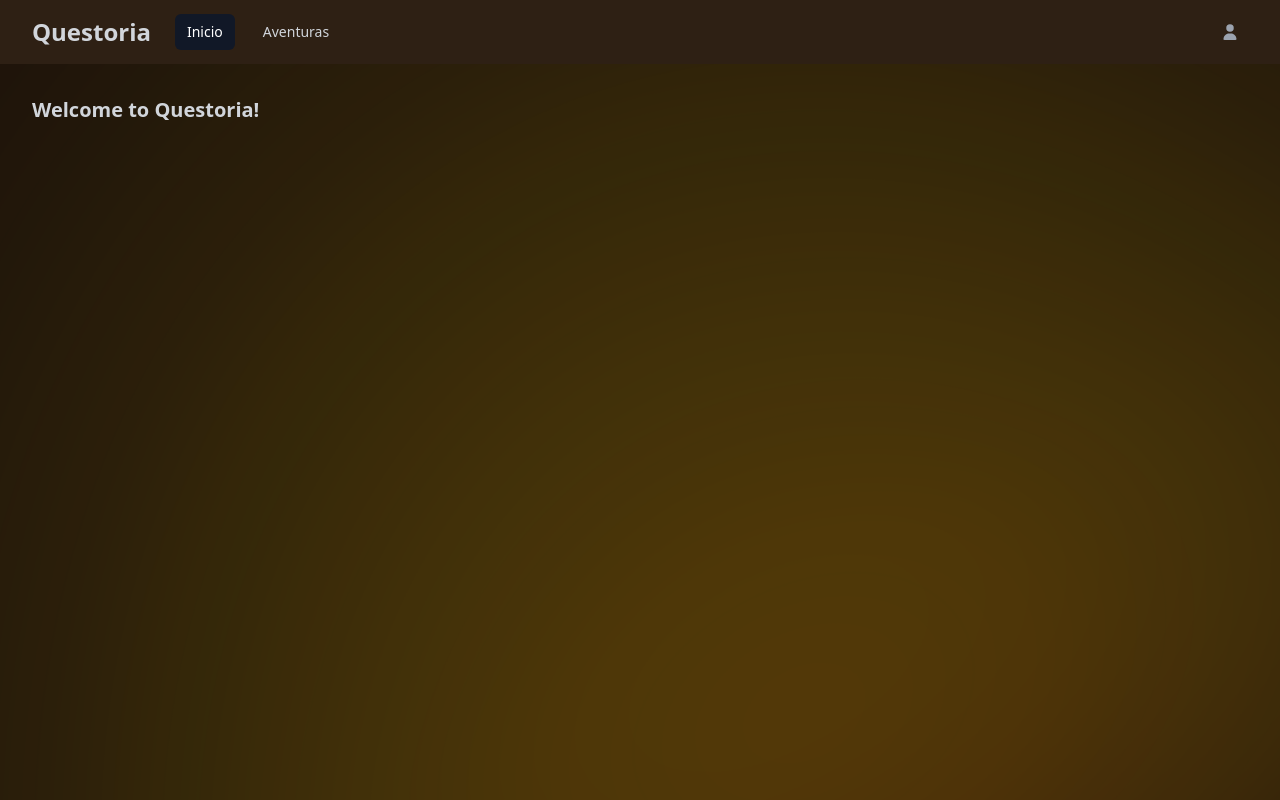
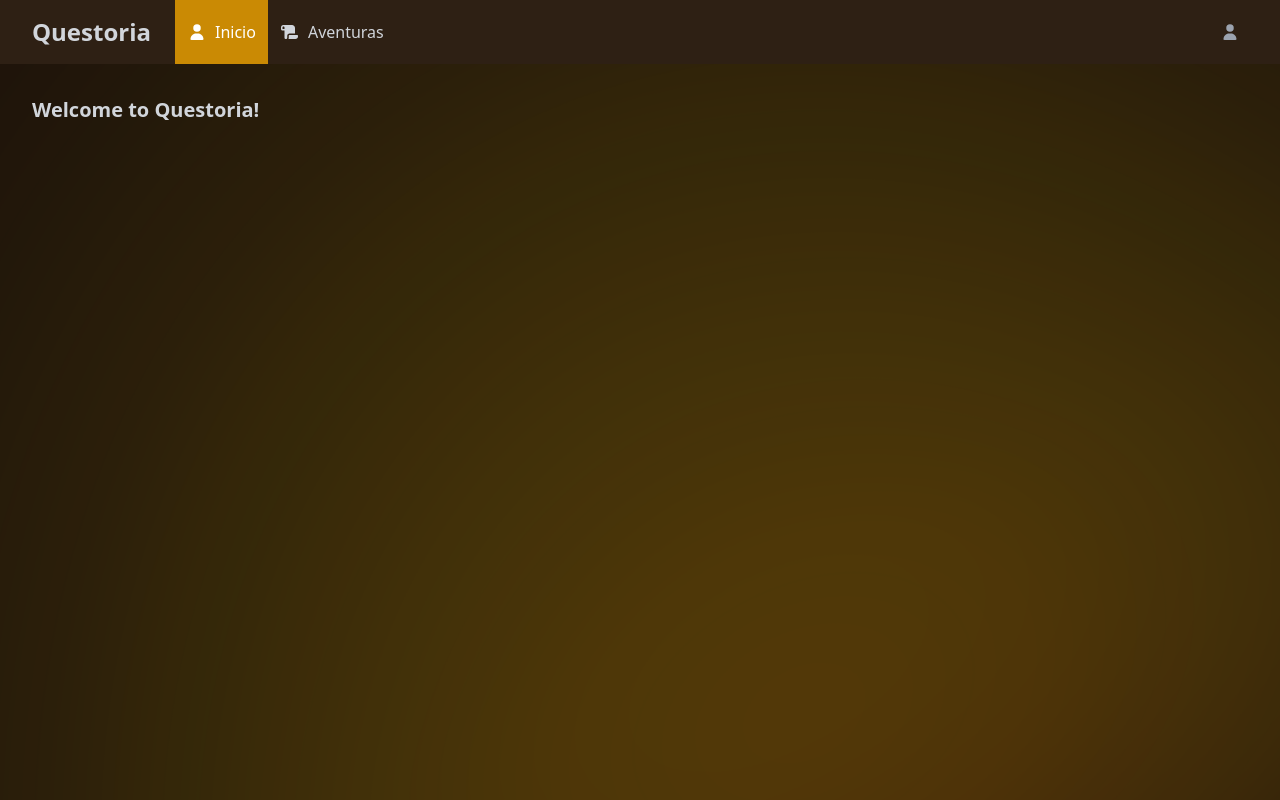
Before and after one commit to GwerhDev/Questoria-Web, a React (Vite) app: page / in a window 1280 px wide. Built offline with nearby package versions, Linux system fonts and the light colour scheme; no server answers.

Commit message:
changing landing

```diff
--- a/src/components/Navbar.jsx
+++ b/src/components/Navbar.jsx
@@ -3,7 +3,7 @@ import { useState } from 'react';
 import { Link, useLocation } from 'react-router-dom';
 import { useSelector, useDispatch } from 'react-redux';
 import { FontAwesomeIcon } from '@fortawesome/react-fontawesome';
-import { faUser, faBars, faTimes } from '@fortawesome/free-solid-svg-icons';
+import { faUser, faBars, faTimes, faScroll } from '@fortawesome/free-solid-svg-icons';
 import { logoutUser } from '../store/accountSlice';
 
 export const Navbar = () => {
@@ -13,11 +13,11 @@ export const Navbar = () => {
   const [isMobileMenuOpen, setIsMobileMenuOpen] = useState(false);
 
   const getLinkClass = (path) => {
-    const baseClasses = 'px-3 py-2 rounded-md text-sm font-medium text-gray-300 hover:bg-gray-700 hover:text-white';
+    const baseClasses = 'px-3 h-full flex gap-2 items-center font-medium text-gray-300 hover:text-white';
     if (path === '/') {
-      return location.pathname === path ? `${baseClasses} bg-gray-900 text-white` : baseClasses;
+      return location.pathname === path ? `${baseClasses} bg-yellow-600 hover:bg-yellow-700  text-white` : baseClasses;
     }
-    return location.pathname.startsWith(path) ? `${baseClasses} bg-gray-900 text-white` : baseClasses;
+    return location.pathname.startsWith(path) ? `${baseClasses} bg-yellow-600 hover:bg-yellow-700 text-white` : baseClasses;
   };
 
   const handleLogout = () => {
@@ -25,8 +25,8 @@ export const Navbar = () => {
   };
 
   return (
-    <nav className="bg-surface">
-      <div className="max-w-content mx-auto px-2 sm:px-6 lg:px-8">
+    <nav className="bg-surface py-0">
+      <div className="max-w-content mx-auto py-0 px-2 sm:px-6 lg:px-8">
         <div className="relative flex items-center justify-between h-16">
           <div className="absolute inset-y-0 left-0 flex items-center sm:hidden">
             <button
@@ -37,14 +37,20 @@ export const Navbar = () => {
               <FontAwesomeIcon icon={isMobileMenuOpen ? faTimes : faBars} />
             </button>
           </div>
-          <div className="flex-1 flex items-center justify-center sm:items-stretch sm:justify-start">
+          <div className="flex-1 flex items-center justify-center sm:items-stretch sm:justify-start h-full">
             <div className="flex-shrink-0 flex items-center">
               <h1 className="text-2xl font-semibold text-text-primary">Questoria</h1>
             </div>
-            <div className="hidden sm:block sm:ml-6">
-              <div className="flex space-x-4">
-                <Link to="/" className={getLinkClass('/')}>Inicio</Link>
-                <Link to="/adventure" className={getLinkClass('/adventure')}>Aventuras</Link>
+            <div className="hidden sm:block sm:ml-6 h-full">
+              <div className="flex h-full">
+                <Link to="/" className={getLinkClass('/')}>
+                  <FontAwesomeIcon icon={faUser} />
+                  Inicio
+                </Link>
+                <Link to="/adventure" className={getLinkClass('/adventure')}>
+                  <FontAwesomeIcon icon={faScroll} />
+                  Aventuras
+                </Link>
               </div>
             </div>
           </div>
```
